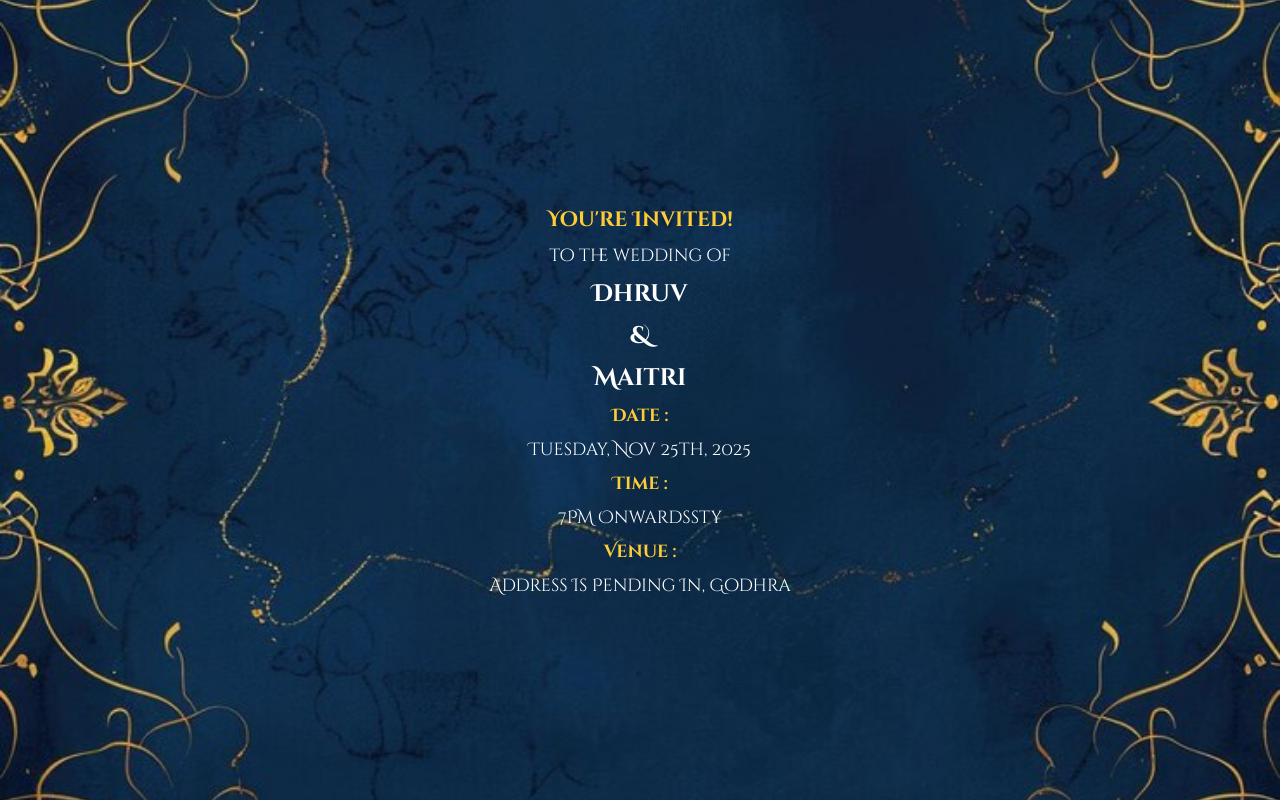
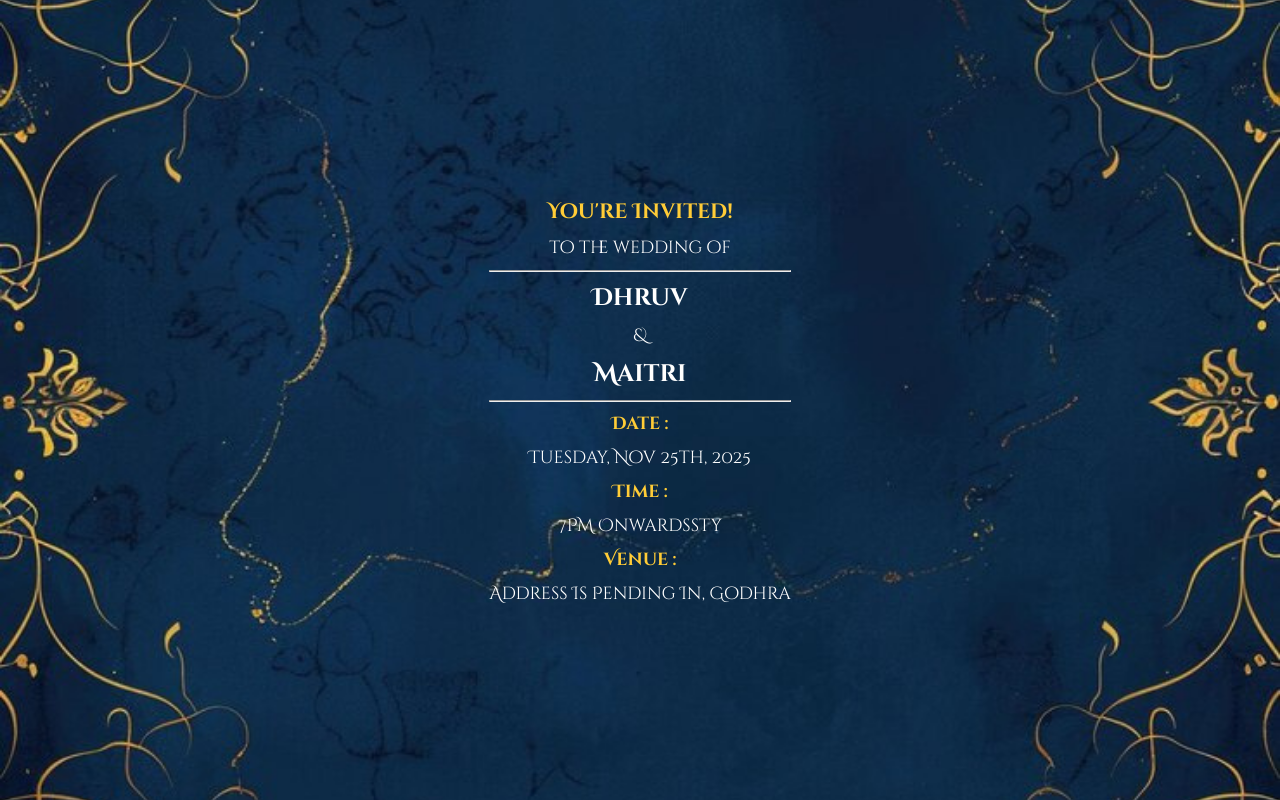
Before and after one commit to mannkachhiya/invitations, a plain HTML site: page index.html in a window 1280 px wide. Drawn offline with Linux system fonts and the light colour scheme.

Commit message:
Update index.html

```diff
--- a/index.html
+++ b/index.html
@@ -69,10 +69,10 @@
   <div class="invitation">
     <h1>You're Invited!</h1>
     <p class="name"></p>
-    <p>to the wedding of</p>
+    <p>to the wedding of</p><hr>
     <h2>Dhruv</h2>
-    <h2>&</h2>
-    <h2>Maitri</h2>
+    <p>&</p>
+    <h2>Maitri</h2><hr>
     <p class="title">Date :</p>
     <p>Tuesday, Nov 25th, 2025</p>
     <p class="title">Time :</p>
```
